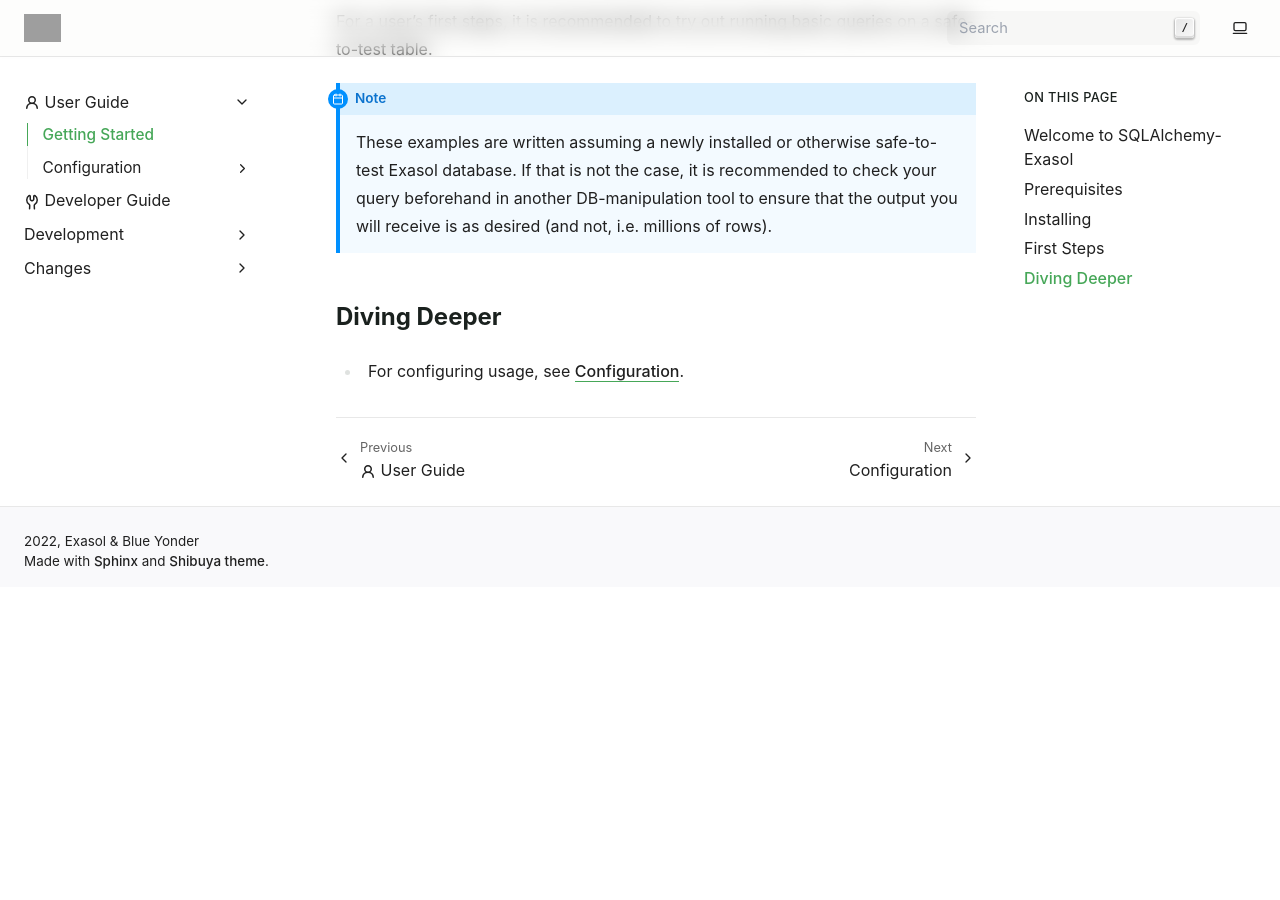
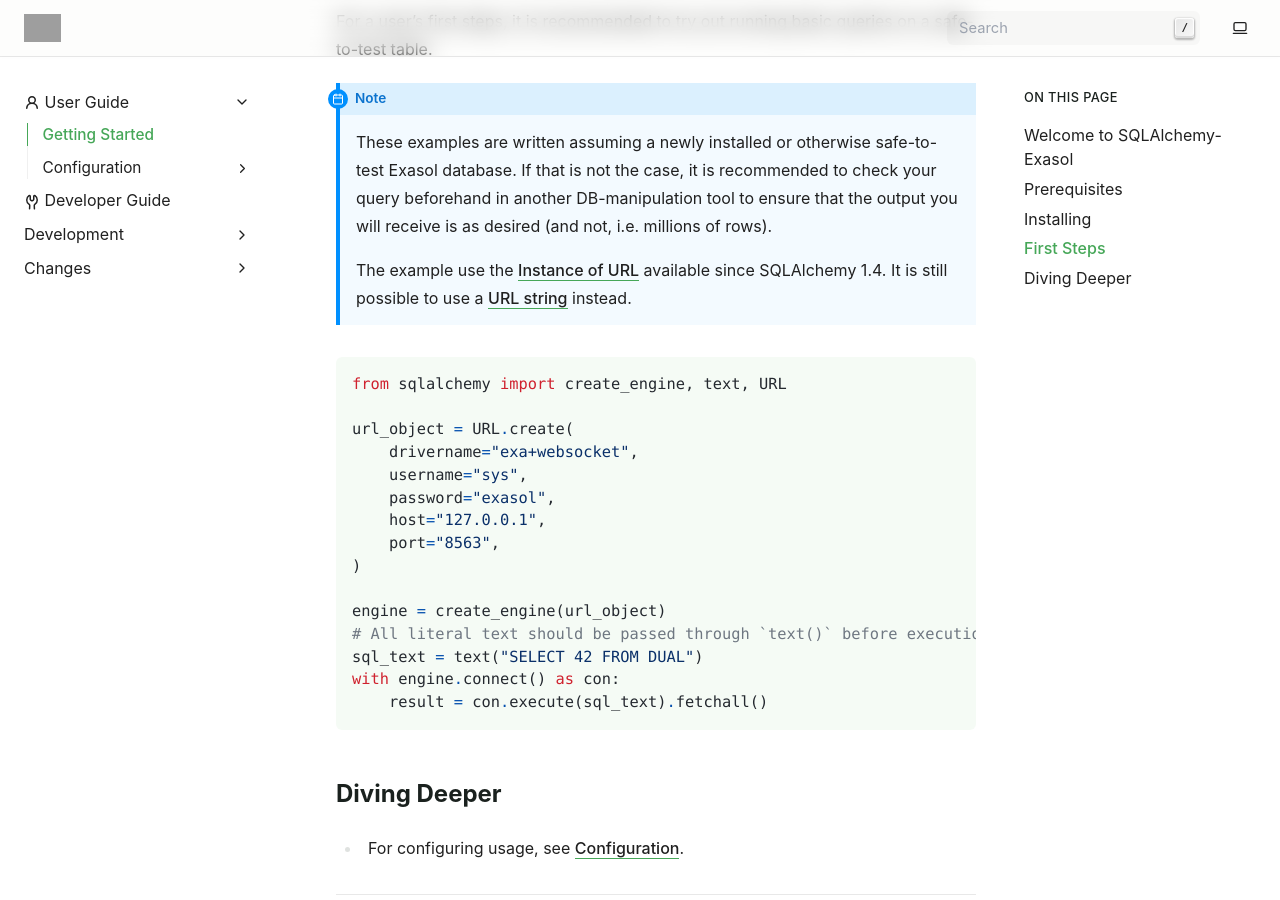
Before and after one commit to exasol/sqlalchemy-exasol, a Sphinx documentation site: the page built from doc/user_guide/getting_started.rst, in a window 1280 px wide and 900 px high, scrolled down 1067 px. Built offline with Sphinx 7.4.7, drawn with Linux system fonts in a browser that asks for light colours; before the commit the page ends 1654 px from its top, so only the background shows below that; grey boxes are pictures that could not be loaded.

Commit message:
Add basic example

```diff
--- a/doc/user_guide/getting_started.rst
+++ b/doc/user_guide/getting_started.rst
@@ -41,6 +41,28 @@
     beforehand in another DB-manipulation tool to ensure that the output you will
     receive is as desired (and not, i.e. millions of rows).
 
+    The example use the :ref:`instance_url` available since SQLAlchemy 1.4. It is still
+    possible to use a :ref:`url_string` instead.
+
+
+.. code-block:: python
+
+    from sqlalchemy import create_engine, text, URL
+
+    url_object = URL.create(
+        drivername="exa+websocket",
+        username="sys",
+        password="exasol",
+        host="127.0.0.1",
+        port="8563",
+    )
+
+    engine = create_engine(url_object)
+    # All literal text should be passed through `text()` before execution
+    sql_text = text("SELECT 42 FROM DUAL")
+    with engine.connect() as con:
+        result = con.execute(sql_text).fetchall()
+
 Diving Deeper
 -------------
 
```
